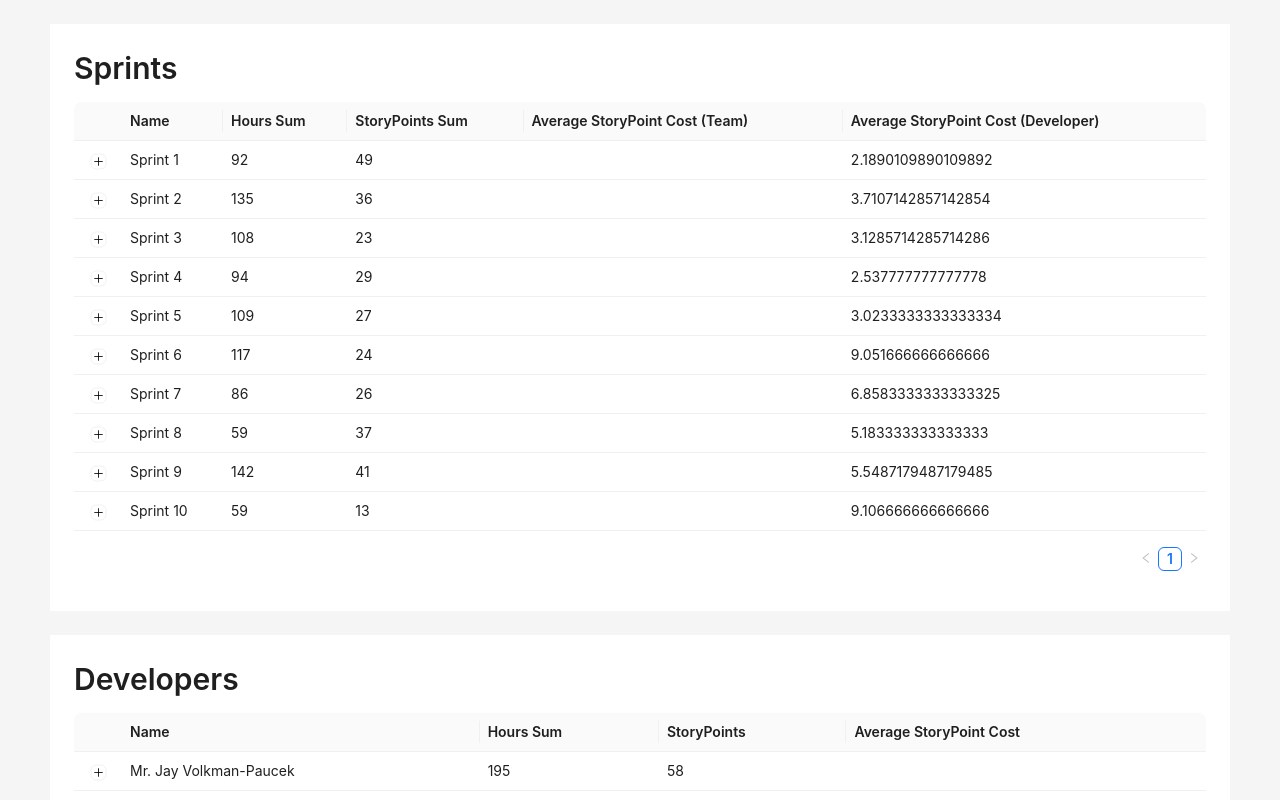
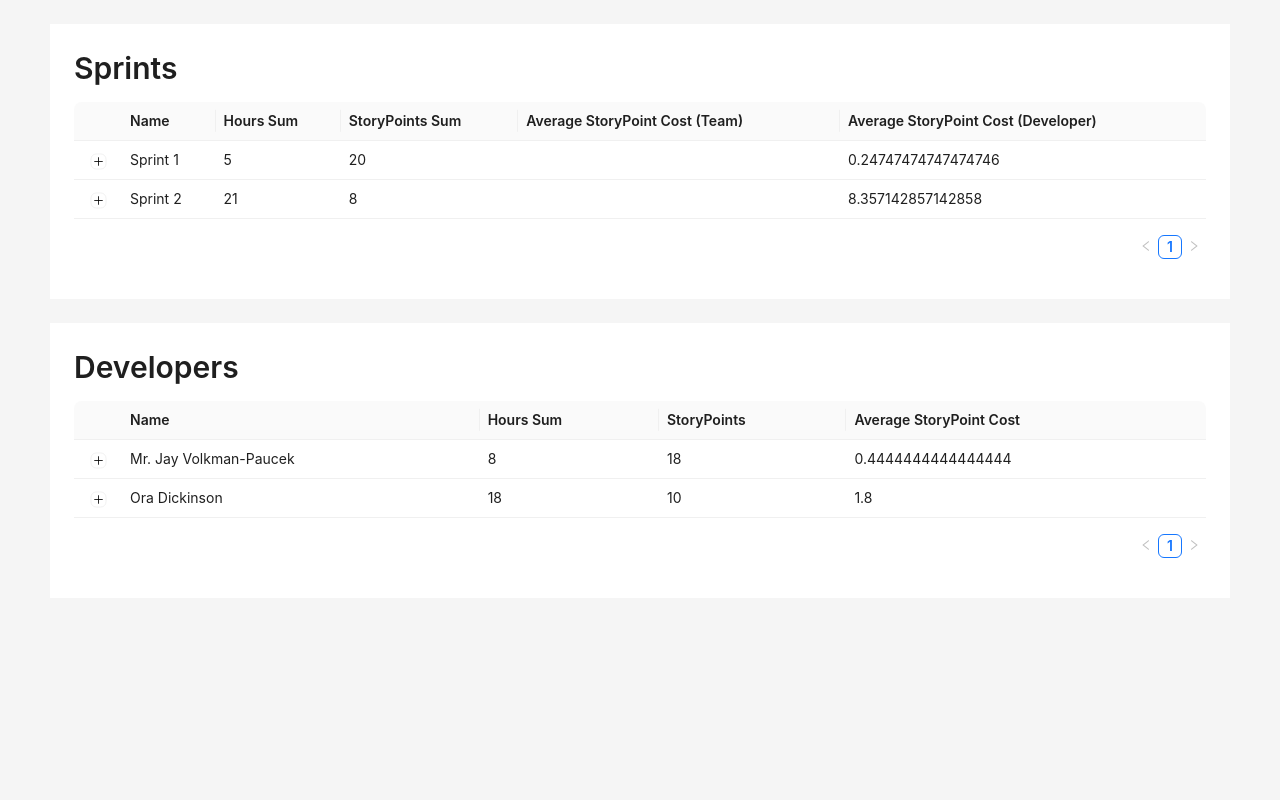
Before and after one commit to sakharov-de/sakharov.de, a React (Create React App) app: page /sp-calculator in a window 1280 px wide. Shown: the top 800 px of the page. Built offline with nearby package versions, Linux system fonts and the light colour scheme.

Commit message:
Change averageStoryPointCost field for developers table

```diff
--- a/src/apps/sp-calculator/data/fillFakeData.ts
+++ b/src/apps/sp-calculator/data/fillFakeData.ts
@@ -14,7 +14,7 @@ function createRandomDeveloper() {
 function fillFakeDevelopers(domain: Domain) {
   const developersRepository = domain.getRepository(DevelopersRepository);
 
-  while (developersRepository.findAll().length < 5) {
+  while (developersRepository.findAll().length < 2) {
     developersRepository.save(createRandomDeveloper());
   }
 }
@@ -26,7 +26,7 @@ function createRandomSprint(sprintNumber: number) {
 function fillFakeSprints(domain: Domain) {
   const sprintsRepository = domain.getRepository(SprintsRepository);
 
-  while (sprintsRepository.findAll().length < 10) {
+  while (sprintsRepository.findAll().length < 2) {
     sprintsRepository.save(
       createRandomSprint(sprintsRepository.findAll().length + 1)
     );
--- a/src/apps/sp-calculator/presentation/pages/home-page/index.tsx
+++ b/src/apps/sp-calculator/presentation/pages/home-page/index.tsx
@@ -30,7 +30,7 @@ interface DeveloperDataType {
   name: string;
   hoursSum: number;
   storyPointsSum: number;
-  averageStoryPointCostByTeam: number | null;
+  averageStoryPointCost: number | null;
 }
 interface DeveloperSprintDataType {
   key: React.Key;
@@ -196,7 +196,7 @@ export const HomePage: React.FC = () => {
         name: developer.name,
         hoursSum: developerReportsService.getHoursSumFromBy(developer),
         storyPointsSum: developerReportsService.getStoryPointsSumBy(developer),
-        averageStoryPointCostByTeam:
+        averageStoryPointCost:
           developerReportsService.getAverageStoryPointCostBy(developer),
       };
     });
```
